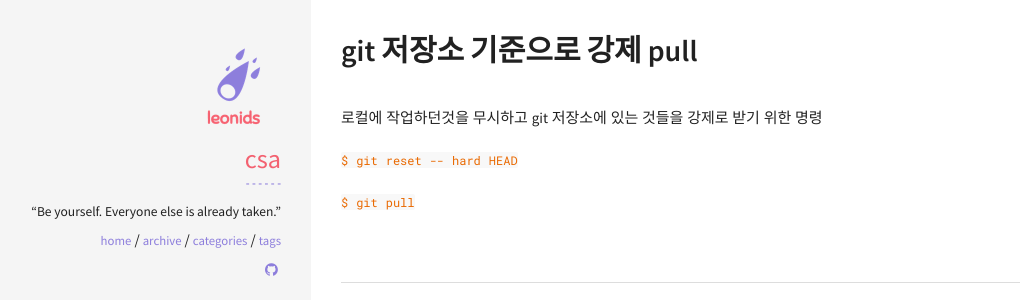
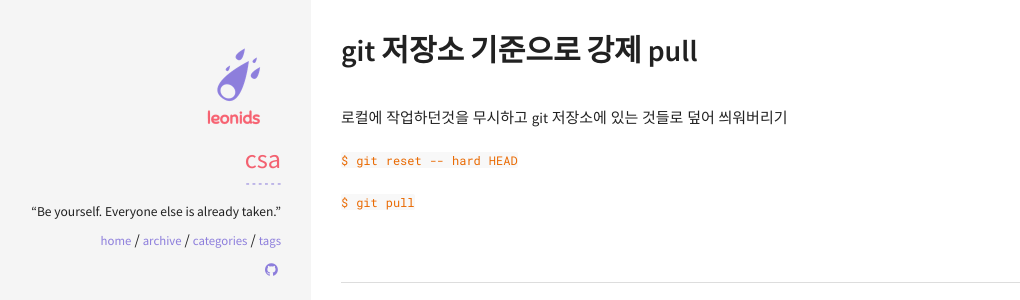
Before and after one commit to dev-csa/dev-csa.github.com, a Jekyll site: the page built from _posts/2017-09-11-git02-post.md, in a window 1280 px wide. Shown: the part 253-553 px from the top of the page, without its empty margins (9-1029 px from the left). Built offline with Jekyll 4.4.1, drawn with Linux system fonts in a browser that asks for light colours; comment, search, counter and statistics services are not loaded.

Commit message:
modi git2

```diff
--- a/_posts/2017-09-11-git02-post.md
+++ b/_posts/2017-09-11-git02-post.md
@@ -13,7 +13,7 @@ image:
 
 # git 저장소 기준으로 강제 pull
 
-로컬에 작업하던것을 무시하고 git 저장소에 있는 것들을 강제로 받기 위한 명령
+로컬에 작업하던것을 무시하고 git 저장소에 있는 것들로 덮어 씌워버리기
 
 `$ git reset -- hard HEAD`
 
```
